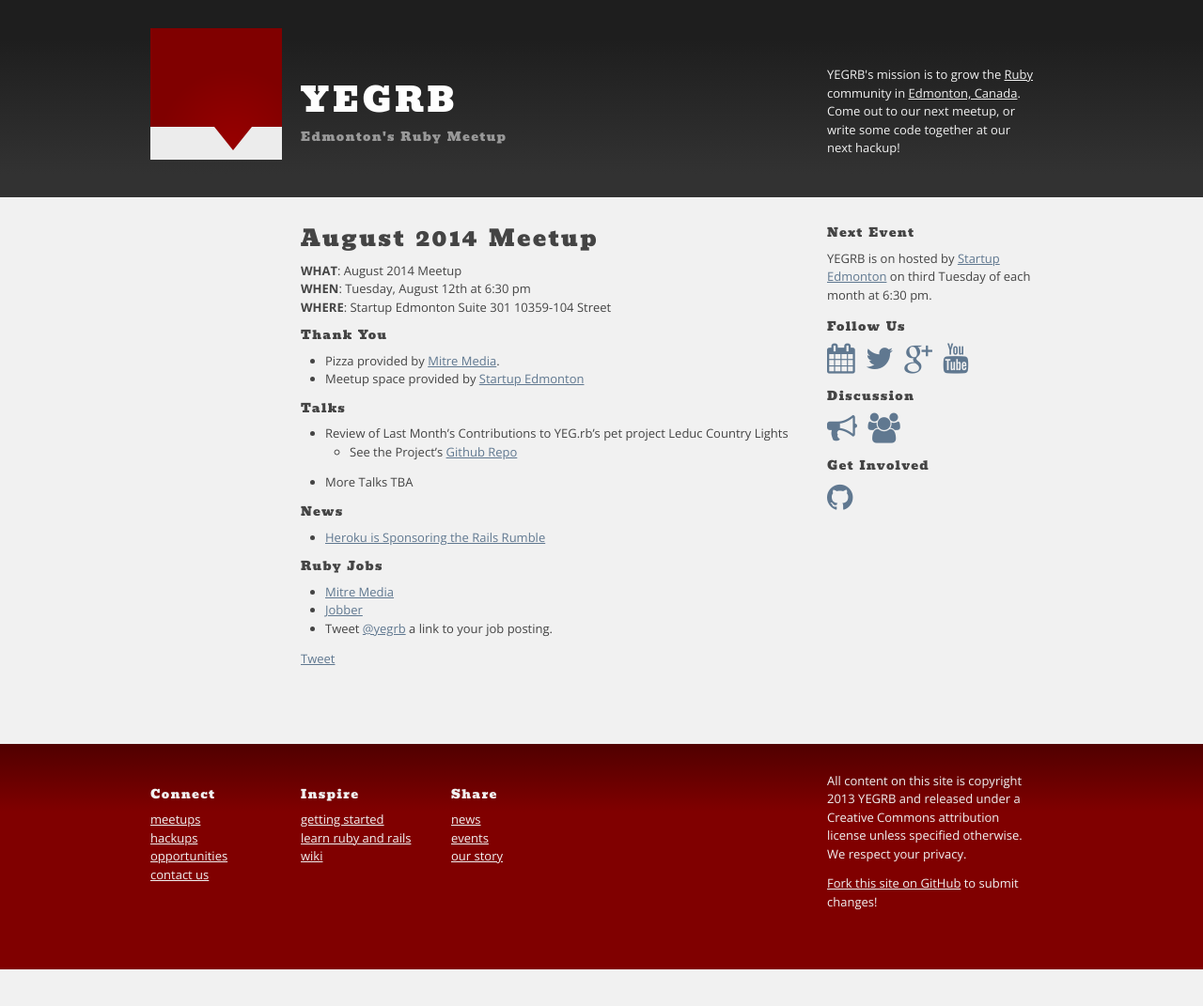
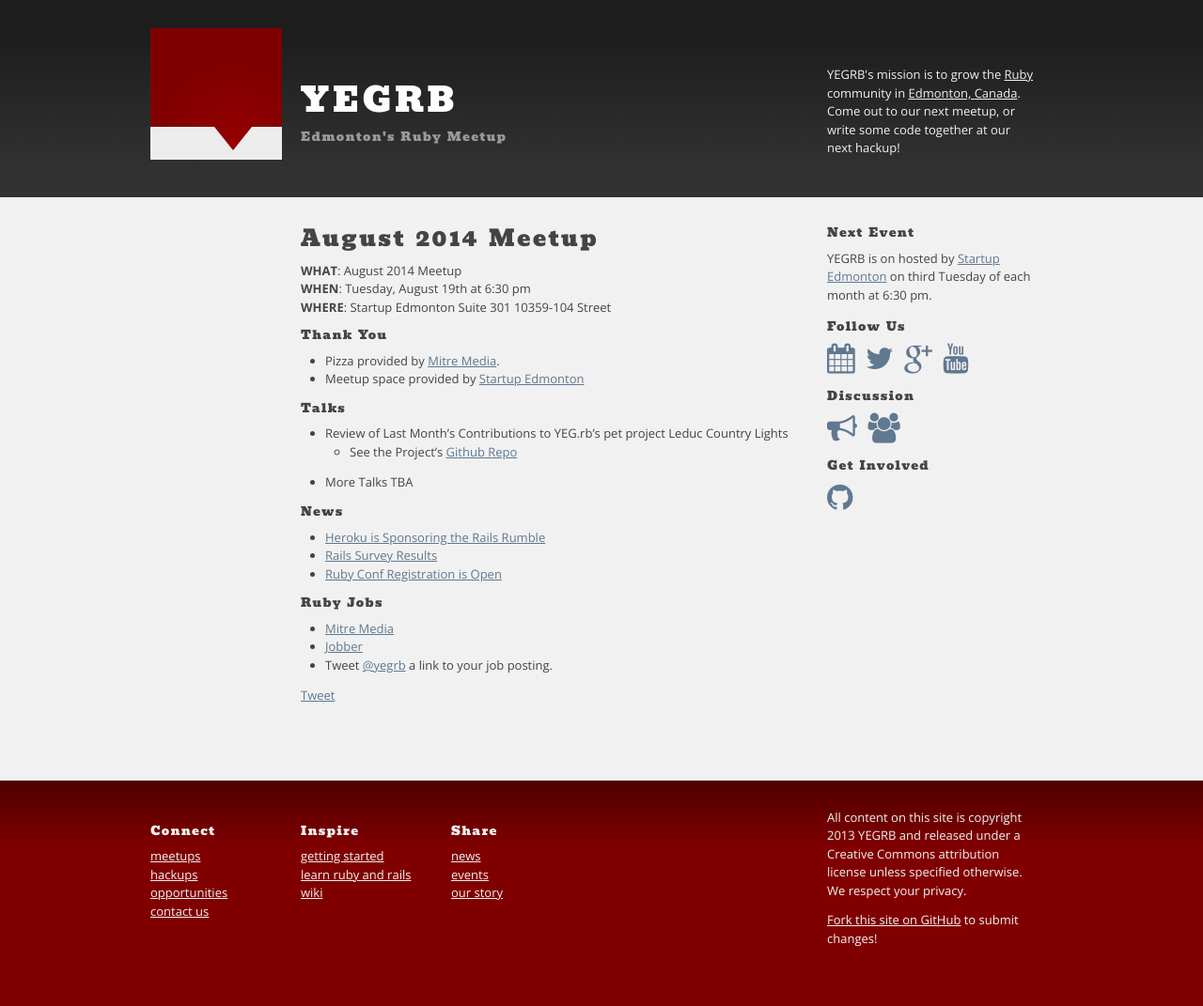
Before and after one commit to yegrb/yegrb.github.io, a Jekyll site: the page built from _posts/2014-08-19-august.markdown, in a window 1280 px wide. Shown: the whole page at 94% size. Built offline with Jekyll 4.4.1, drawn with Linux system fonts in a browser that asks for light colours; nearby versions of some CDN libraries; Markdown is read by kramdown in place of the engine named in the settings; comment, search, counter and statistics services are not loaded; before the commit the page ends 1032 px from its top, so only the background shows below that.

Commit message:
more news, corrected date

```diff
--- a/_posts/2014-08-12-august.markdown
+++ b/_posts/2014-08-19-august.markdown
@@ -5,7 +5,7 @@ category: meetups
 ---
 
  **WHAT**: August 2014 Meetup
- **WHEN**: Tuesday, August 12th at 6:30 pm
+ **WHEN**: Tuesday, August 19th at 6:30 pm
  **WHERE**: Startup Edmonton Suite 301 10359-104 Street
 
  {% comment %}[RSVP via the Startup Edmonton Meetup page](http://www.meetup.com/startupedmonton/events/193490912/).{% endcomment %}
@@ -24,6 +24,9 @@ category: meetups
 ## News
 
  * [Heroku is Sponsoring the Rails Rumble](http://blog.railsrumble.com/2014/07/23/heroku-create-2014-rails-rumble/)
+ * [Rails Survey Results](http://blog.planetargon.com/entries/2014/7/31/the-results-of-the-2014-rails-hosting-survey-are-in)
+ * [Ruby Conf Registration is Open](http://rubyconf.org/registration)
+
 
 ## Ruby Jobs
   * [Mitre Media](http://mitremedia.com/#careers)
```
